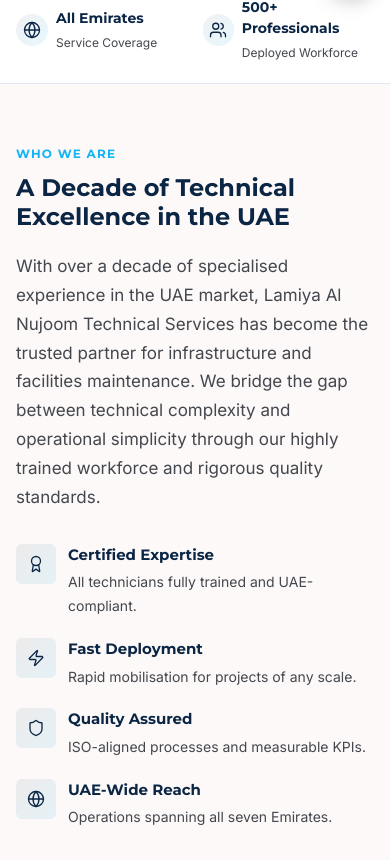
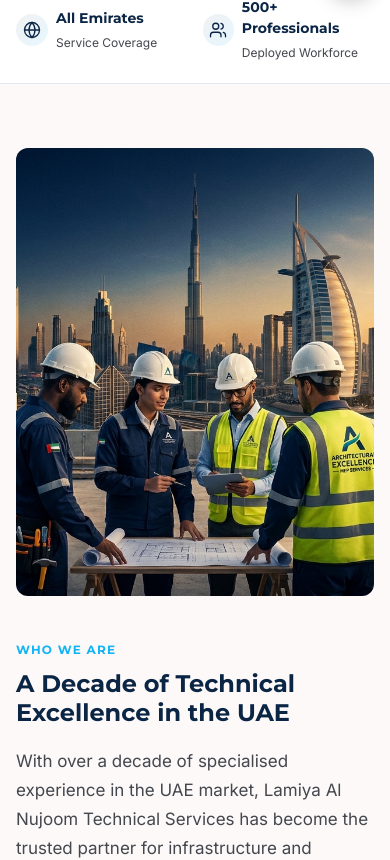
Before and after one commit to Shabeelk123/LNWebsite, a React (Vite) app: page / in a window 390 px wide. Shown: the part 828-1688 px from the top of the page. Built offline with nearby package versions, Linux system fonts and the light colour scheme.

Commit message:
iamge added on mobile view

```diff
--- a/src/pages/Home.css
+++ b/src/pages/Home.css
@@ -93,6 +93,10 @@
 
 @media (max-width: 768px) {
   .hero-desc-desktop {
+    display: none;
+  }
+
+  .image-accent-desktop {
     display: none;
   }
 
@@ -555,9 +559,9 @@
     gap: 3rem;
   }
 
-  .about-image-wrap {
+  /* .about-image-wrap {
     display: none;
-  }
+  } */
 
   .services-grid {
     grid-template-columns: repeat(2, 1fr);
--- a/src/pages/Home.tsx
+++ b/src/pages/Home.tsx
@@ -3,6 +3,7 @@
   Award, Zap, Globe, Shield, CheckCircle,
   Users, Star, ChevronRight, Phone, ArrowRight
 } from 'lucide-react';
+import screen from '../assets/screen.png'
 import ServiceCard from '../components/ui/ServiceCard';
 import ScrollReveal from '../components/ui/ScrollReveal';
 import { usePageTitle } from '../hooks/useScrollReveal';
@@ -10,7 +11,6 @@
 import './Home.css';
 
 const HERO_IMG = 'https://images.unsplash.com/photo-1504307651254-35680f356dfd?w=800&q=80&auto=format&fit=crop';
-const ABOUT_IMG = 'https://images.unsplash.com/photo-1581578731548-c64695cc6952?w=700&q=80&auto=format&fit=crop';
 
 const trustItems = [
   { Icon: Award, title: 'ISO Certified', sub: 'Quality Management' },
@@ -155,12 +155,12 @@
             <ScrollReveal className="about-image-wrap fade-in">
               <div className="about-image-main">
                 <img
-                  src={ABOUT_IMG}
+                  src={screen}
                   alt="Lamiya Al Nujoom team of facilities management professionals in Dubai"
                   loading="lazy"
                 />
               </div>
-              <div className="about-image-accent glass">
+              <div className="about-image-accent glass image-accent-desktop">
                 <div className="about-image-accent-num">15+</div>
                 <div className="about-image-accent-label">Years of UAE Market Excellence</div>
               </div>
```
Also changed, not shown: src/assets/screen.png (added).
